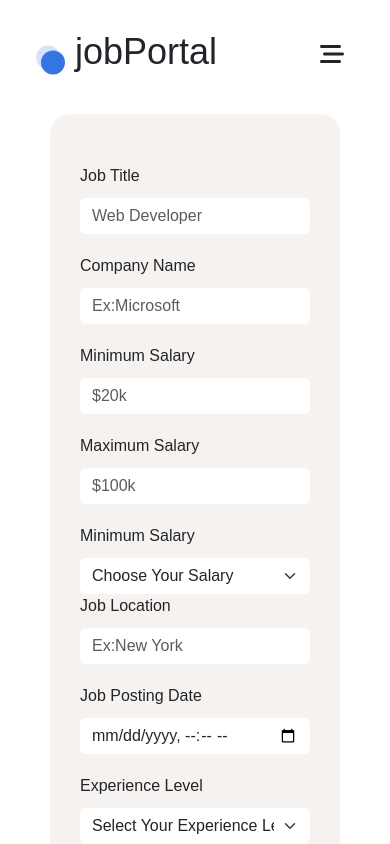
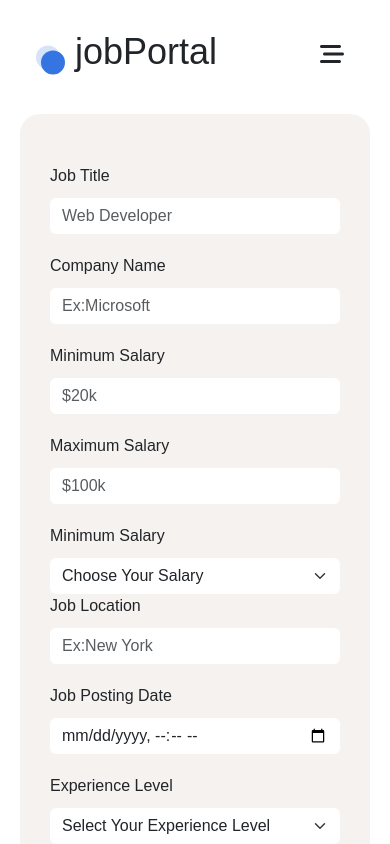
Before and after one commit to AshimaThakur-29/Job-Portial, a React (Vite) app: page /Job in a window 390 px wide. Shown: the top 844 px of the page. Built offline with nearby package versions, Linux system fonts and the light colour scheme.

Commit message:
remove folder extension

```diff
--- a/src/components/Job/Job.css
+++ b/src/components/Job/Job.css
@@ -1,7 +1,7 @@
 
 .Job-Title{
     background-color:#e6ded561;
-    margin: 20px 100px;
+    margin: 20px 80px;
 padding: 40px 0px;
 border-radius: 20px;
 }
@@ -25,7 +25,7 @@ border-radius: 20px;
 }
 @media screen and (max-width:850px) {
     .Job-Title{
-            margin: 10px 50px;
+            margin: 10px 20px;
     padding: 20px 0px
     }
   .Job-Title.row {
```
